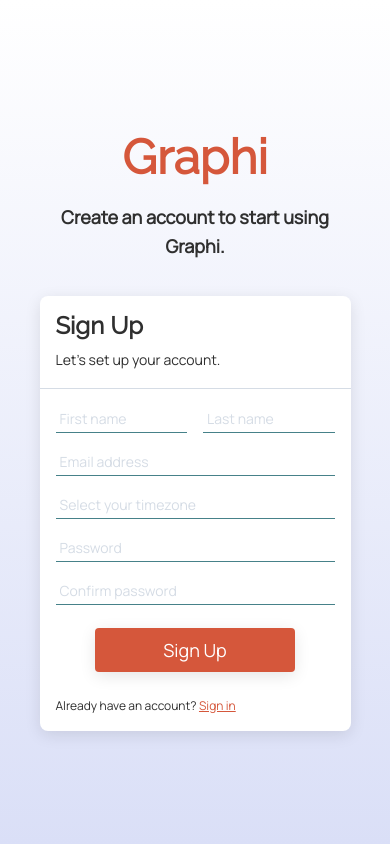
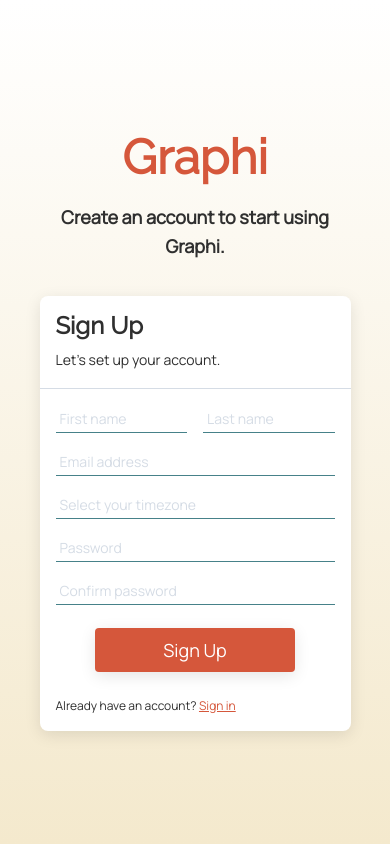
Before and after one commit to ti-oluwa/graphi, a Django app: page /signup/ in a window 390 px wide. Run offline with Django 5.2, Linux system fonts and the light colour scheme.

Commit message:
mInor fix

```diff
--- a/static/styles/signin.css
+++ b/static/styles/signin.css
@@ -13,7 +13,7 @@
     display: flex;
     justify-content: space-between;
     gap: 40px 0;
-    padding: 100px 40px;
+    padding: 80px 40px;
 }
 
 main > #main-text{
@@ -150,7 +150,7 @@
 @media screen and (max-width: 726px) {
     main{
         flex-direction: column;
-        padding: 40px 20px;
+        padding: 30px 20px;
         gap: 20px 0;
     }
 
--- a/static/styles/signup.css
+++ b/static/styles/signup.css
@@ -5,7 +5,7 @@
     display: flex;
     justify-content: center;
     align-items: center;
-    background: linear-gradient(180deg, #FFFFFF 0%, var(--lavender) 100%);
+    background: linear-gradient(180deg, #FFFFFF 0%, var(--parchment) 100%);
 }
 
 main{
@@ -13,7 +13,7 @@
     display: flex;
     justify-content: space-between;
     gap: 40px 0;
-    padding: 100px 40px;
+    padding: 80px 40px;
 }
 
 main > #main-text{
@@ -158,7 +158,7 @@
 @media screen and (max-width: 726px) {
     main{
         flex-direction: column;
-        padding: 40px 20px;
+        padding: 30px 20px;
         gap: 20px 0;
     }
 
--- a/templates/users/signup.html
+++ b/templates/users/signup.html
@@ -105,7 +105,7 @@
 
                         <small>
                             Already have an account?
-                            <a href="#">Sign in</a>
+                            <a href="signin.html">Sign in</a>
                         </small>
                     </form>
                 </div>
```
Also changed, not shown: templates/users/signin.html (+4 -4 lines), README.md.
